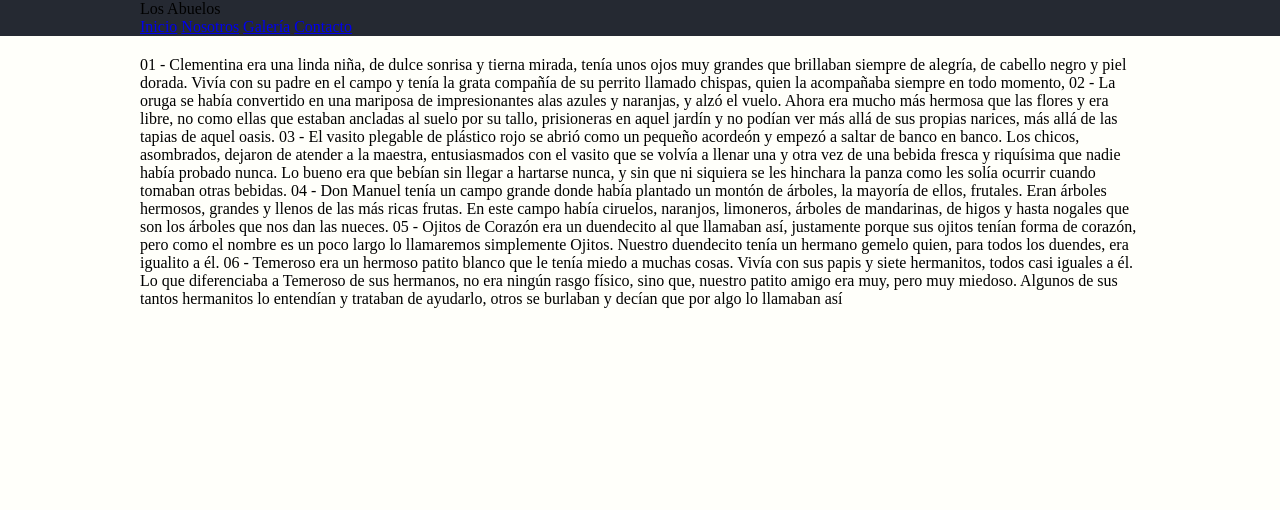
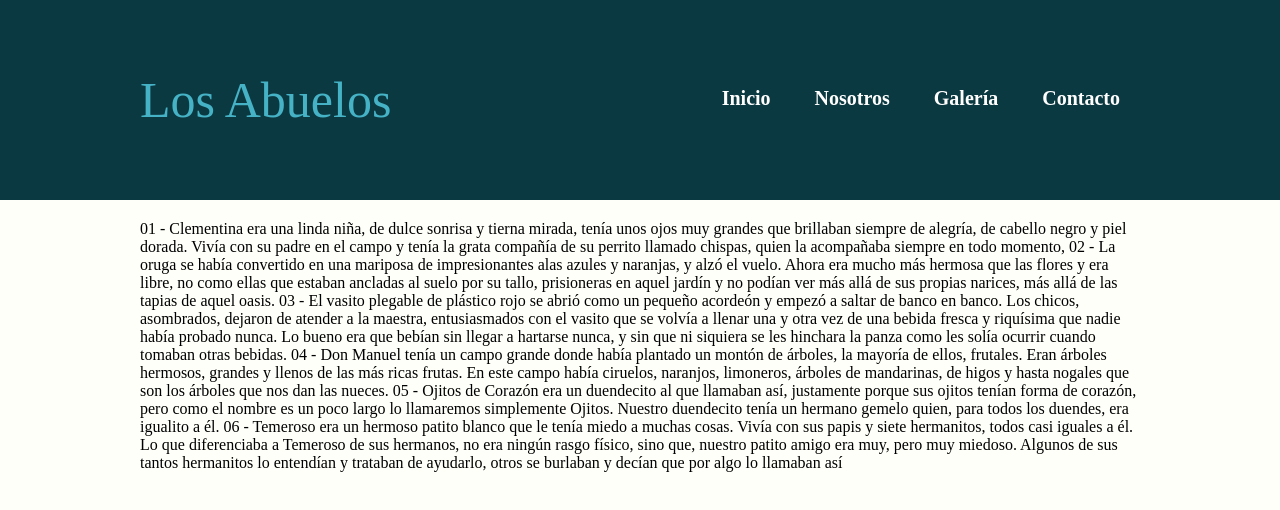
Before and after one commit to AbiSalcedo/yosolacomoelsol, a plain HTML site: page index.html in a window 1280 px wide. Drawn offline with Linux system fonts and the light colour scheme; files that its build step writes are made by us from their sources.

Commit message:
mas header

```diff
--- a/css/style.css
+++ b/css/style.css
@@ -5,7 +5,7 @@ body {
 header {
     width: 100%;
     overflow: hidden;
-    background: #252932;
+    background: #0b3941;
     margin-bottom: 20px;
 }
 
@@ -15,3 +15,26 @@ header {
     margin:auto;
     overflow:hidden;
 }
+header .logo {
+    color:#45b2c5;
+    font-size: 50px;
+    line-height: 200px;
+    float: left;
+}
+header nav {
+    float:right;
+    line-height:200px;
+}
+header nav a {
+    display:inline-block;
+    color:#fff;
+    text-decoration:none;
+    padding:10px 20px;
+    line-height: normal;
+    font-size: 20px;
+    font-weight: bold;
+}
+header nav a:hover  {
+    background: #f56f3a;
+    border-radius: 50px;
+}
```
